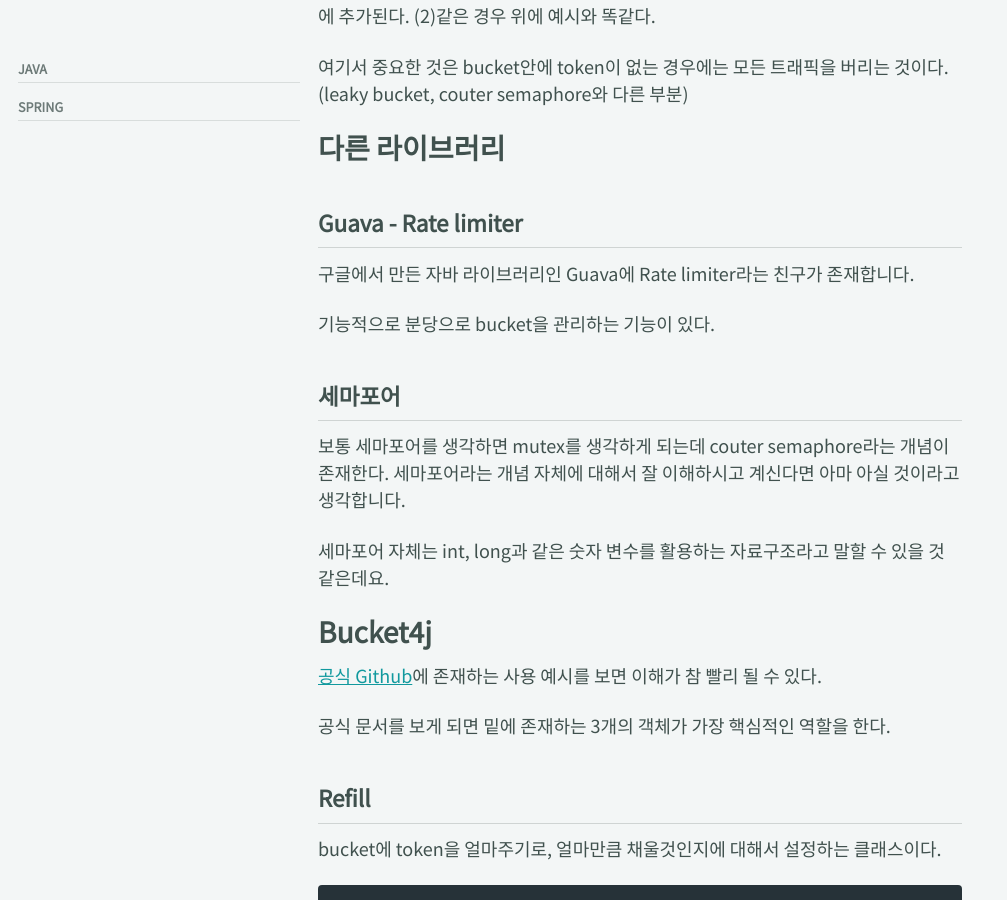
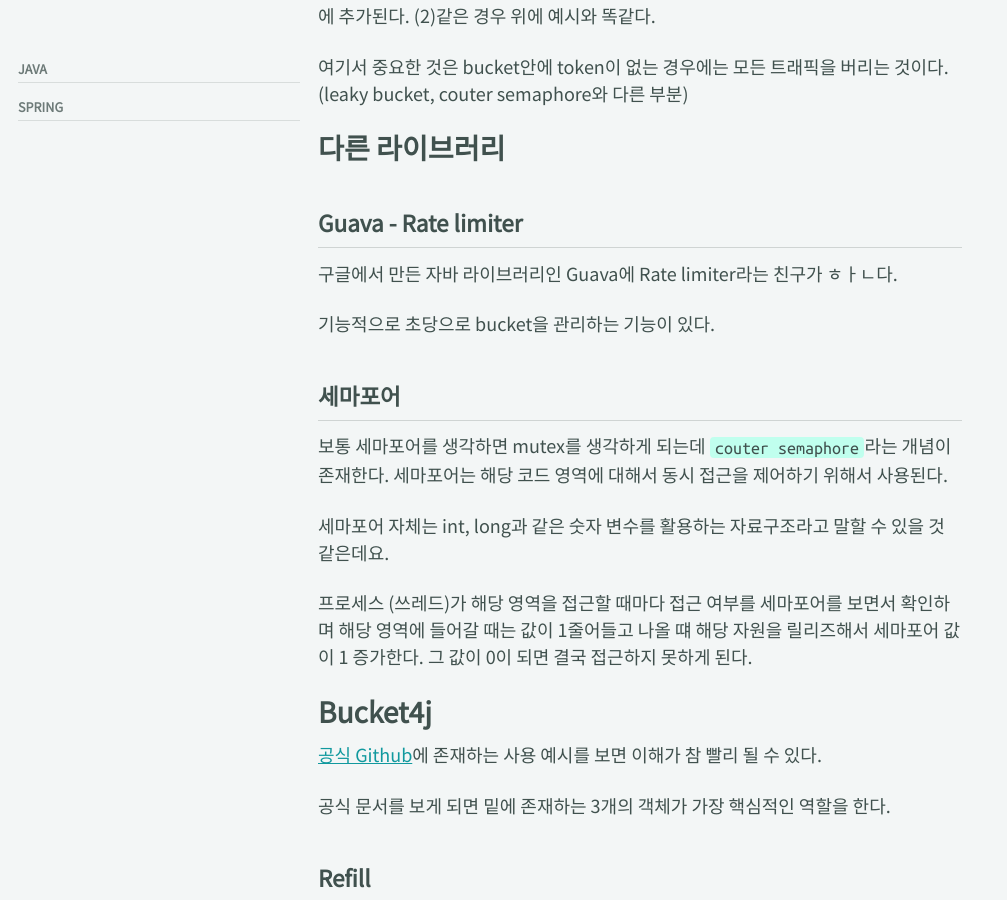
Before and after one commit to BaeJi77/BaeJi77.github.io, a Jekyll site: the page built from _posts/dev/2020-12-13-Java-rate-limit-bukcet4j.md, in a window 1280 px wide and 900 px high, scrolled down 995 px. Shown: the whole window, without its empty margins (0-1007 px from the left). Built offline with Jekyll 4.4.1, drawn with Linux system fonts in a browser that asks for light colours; cached includes are drawn as plain includes; nearby versions of some CDN libraries; comment, search, counter and statistics services are not loaded.

Commit message:
Update bucket4j

```diff
--- a/_posts/dev/2020-12-13-Java-rate-limit-bukcet4j.md
+++ b/_posts/dev/2020-12-13-Java-rate-limit-bukcet4j.md
@@ -36,14 +36,16 @@
 
 # 다른 라이브러리
 ## Guava - Rate limiter
-구글에서 만든 자바 라이브러리인 Guava에 Rate limiter라는 친구가 존재합니다.
+구글에서 만든 자바 라이브러리인 Guava에 Rate limiter라는 친구가 ㅎㅏㄴ다.
 
-기능적으로 분당으로 bucket을 관리하는 기능이 있다.
+기능적으로 초당으로 bucket을 관리하는 기능이 있다.
 
 ## 세마포어
-보통 세마포어를 생각하면 mutex를 생각하게 되는데 couter semaphore라는 개념이 존재한다. 세마포어라는 개념 자체에 대해서 잘 이해하시고 계신다면 아마 아실 것이라고 생각합니다.
+보통 세마포어를 생각하면 mutex를 생각하게 되는데 `couter semaphore`라는 개념이 존재한다. 세마포어는 해당 코드 영역에 대해서 동시 접근을 제어하기 위해서 사용된다.
 
 세마포어 자체는 int, long과 같은 숫자 변수를 활용하는 자료구조라고 말할 수 있을 것 같은데요.
+
+프로세스 (쓰레드)가 해당 영역을 접근할 때마다 접근 여부를 세마포어를 보면서 확인하며 해당 영역에 들어갈 때는 값이 1줄어들고 나올 떄 해당 자원을 릴리즈해서 세마포어 값이 1 증가한다. 그 값이 0이 되면 결국 접근하지 못하게 된다.
 
 # Bucket4j
 [공식 Github](https://github.com/vladimir-bukhtoyarov/bucket4j)에 존재하는 사용 예시를 보면 이해가 참 빨리 될 수 있다.
```
